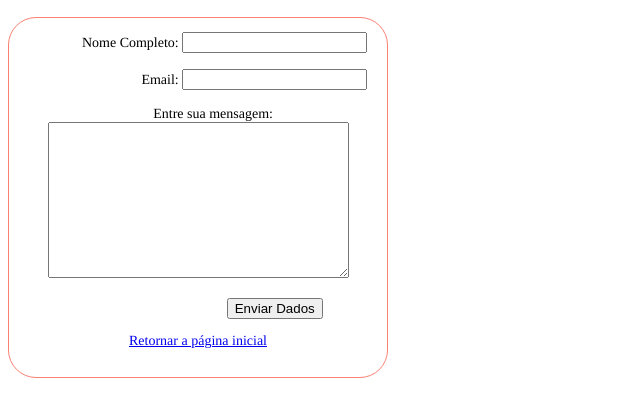
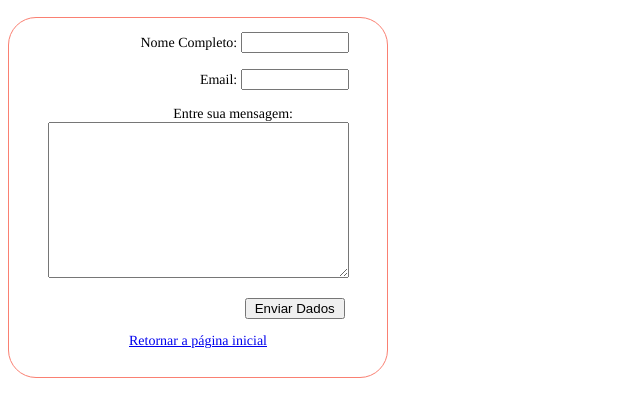
Before and after one commit to agcarvalho-eng/CSS_1, a plain HTML site: page Contato.html in a window 1280 px wide. Shown: the part 57-474 px from the top of the page, without its empty margins (0-640 px from the left). Drawn offline with Linux system fonts and the light colour scheme.

Commit message:
Definindo os tamanhos campos texto

```diff
--- a/Contato.html
+++ b/Contato.html
@@ -31,7 +31,7 @@
     label {
         /*Tamanho e alinhamento dos formulários*/
         display: inline-block;
-        width: 150px;
+        width: 190px;
         text-align: right;
     }
 
@@ -39,9 +39,9 @@
         font-size: 30px;
     }
 
-    input, textarea {
-        /*Definindo o tamanho dos campos de texto*/
-        /*width: 100px; ***VERIFICAR COM O PROFESSOR*/
+    input, text {
+        /*Definindo o tamanho dos campos de entrada de texto*/
+        width: 100px;
     }
 
     </style>
@@ -58,14 +58,14 @@
         <br>
         <li>
             <label for="email">Email: </label>
-            <input type="text" name="email" id="Email:">
+            <input type="email" name="email" id="Email:">
             <br>
         </li>
         <br>
         <li>
             <label for="mensagem">Entre sua mensagem:</label>
             <br>
-            <textarea name="mensagem" id="mensagem" cols="35" rows="10"></textarea>
+            <textarea required ="required" name="mensagem" id="mensagem" cols="35" rows="10"></textarea>
             <br>
         </li>
         <br>
```
